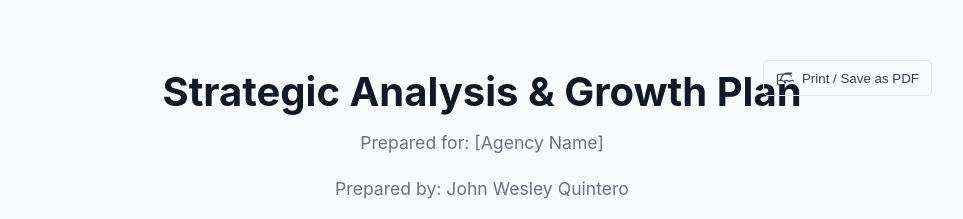
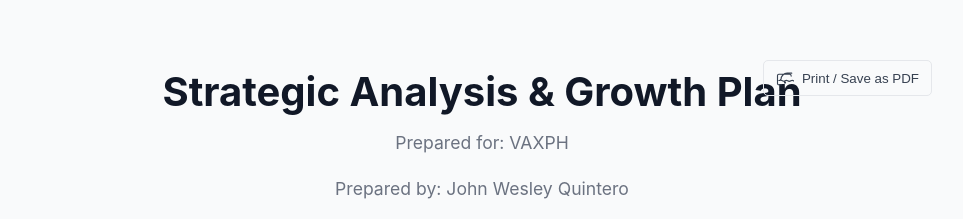
Before and after one commit to johnwesleyquintero/case-study-speedtalk-mobile, a plain HTML site: page index.html in a window 1280 px wide. Shown: the top 219 px of the page, without its empty margins (158-1121 px from the left). Drawn offline with Linux system fonts and the light colour scheme.

Commit message:
Update index.html

```diff
--- a/index.html
+++ b/index.html
@@ -160,7 +160,7 @@
             <!-- END NEW PRINT BUTTON -->
 
             <h1>Strategic Analysis & Growth Plan</h1>
-            <p>Prepared for: [Agency Name]</p>
+            <p>Prepared for: VAXPH</p>
             <p>Prepared by: John Wesley Quintero</p>
             <p>Brand Focus: <strong>SpeedTalk Mobile</strong></p>
         </header>
```
